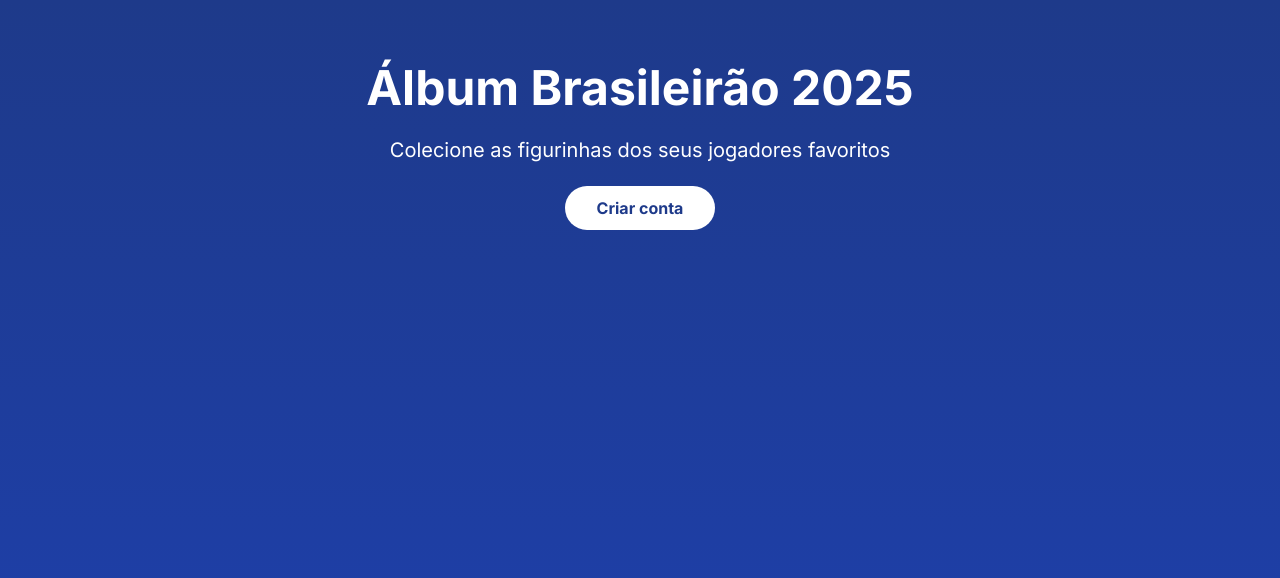
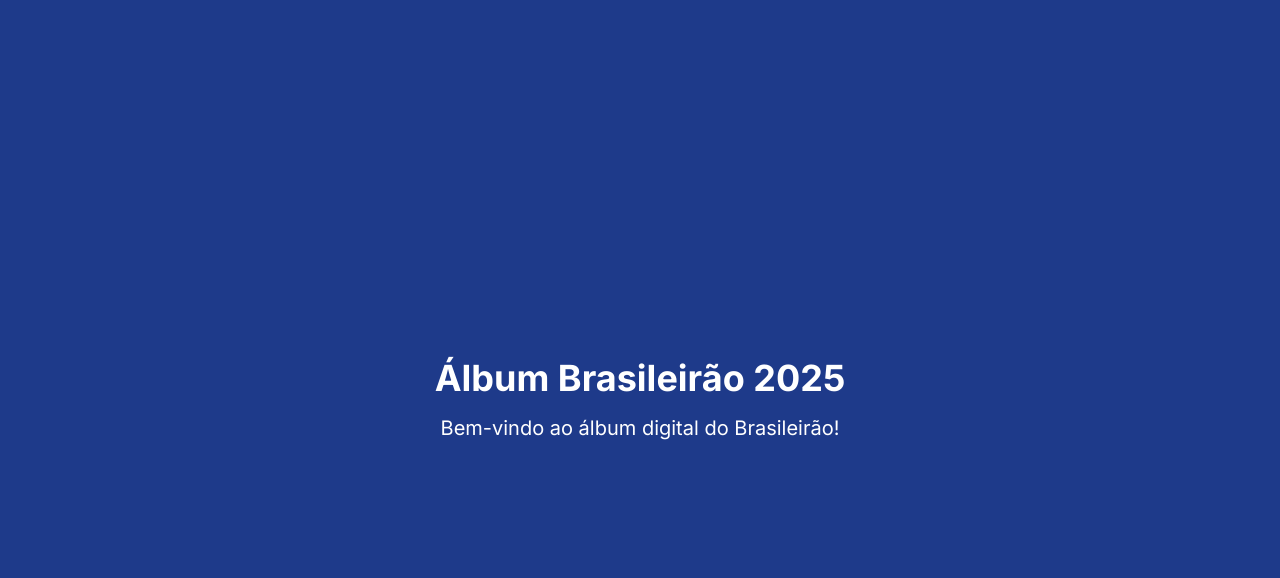
Before and after one commit to gbraghim/album-brasileirao-2025, a Next.js app: page / in a window 1280 px wide. Shown: the top 578 px of the page. Built offline with nearby package versions, Linux system fonts and the light colour scheme.

Commit message:
Simplify Next.js configuration and add middleware

```diff
--- a/next.config.js
+++ b/next.config.js
@@ -1,11 +1,7 @@
 /** @type {import('next').NextConfig} */
 const nextConfig = {
   reactStrictMode: true,
-  swcMinify: true,
-  experimental: {
-    serverComponentsExternalPackages: ['@prisma/client']
-  },
-  distDir: '.next'
+  swcMinify: true
 }
 
 module.exports = nextConfig
--- a/src/app/page.tsx
+++ b/src/app/page.tsx
@@ -2,23 +2,15 @@
 
 export default function Home() {
   return (
-    <main className="min-h-screen bg-gradient-to-b from-blue-900 to-blue-800">
-      <div className="container mx-auto px-4 py-16">
-        <div className="text-center text-white">
-          <h1 className="text-5xl font-bold mb-6">
-            Álbum Brasileirão 2025
-          </h1>
-          <p className="text-xl mb-8">
-            Colecione as figurinhas dos seus jogadores favoritos
-          </p>
-          <Link
-            href="/register"
-            className="bg-white text-blue-900 px-8 py-3 rounded-full font-bold hover:bg-gray-100 transition-colors"
-          >
-            Criar conta
-          </Link>
-        </div>
+    <div className="min-h-screen flex items-center justify-center bg-blue-900">
+      <div className="text-center text-white">
+        <h1 className="text-4xl font-bold mb-4">
+          Álbum Brasileirão 2025
+        </h1>
+        <p className="text-xl">
+          Bem-vindo ao álbum digital do Brasileirão!
+        </p>
       </div>
-    </main>
+    </div>
   );
 }
```
Also changed, not shown: src/middleware.ts (added, +19 -0 lines).
